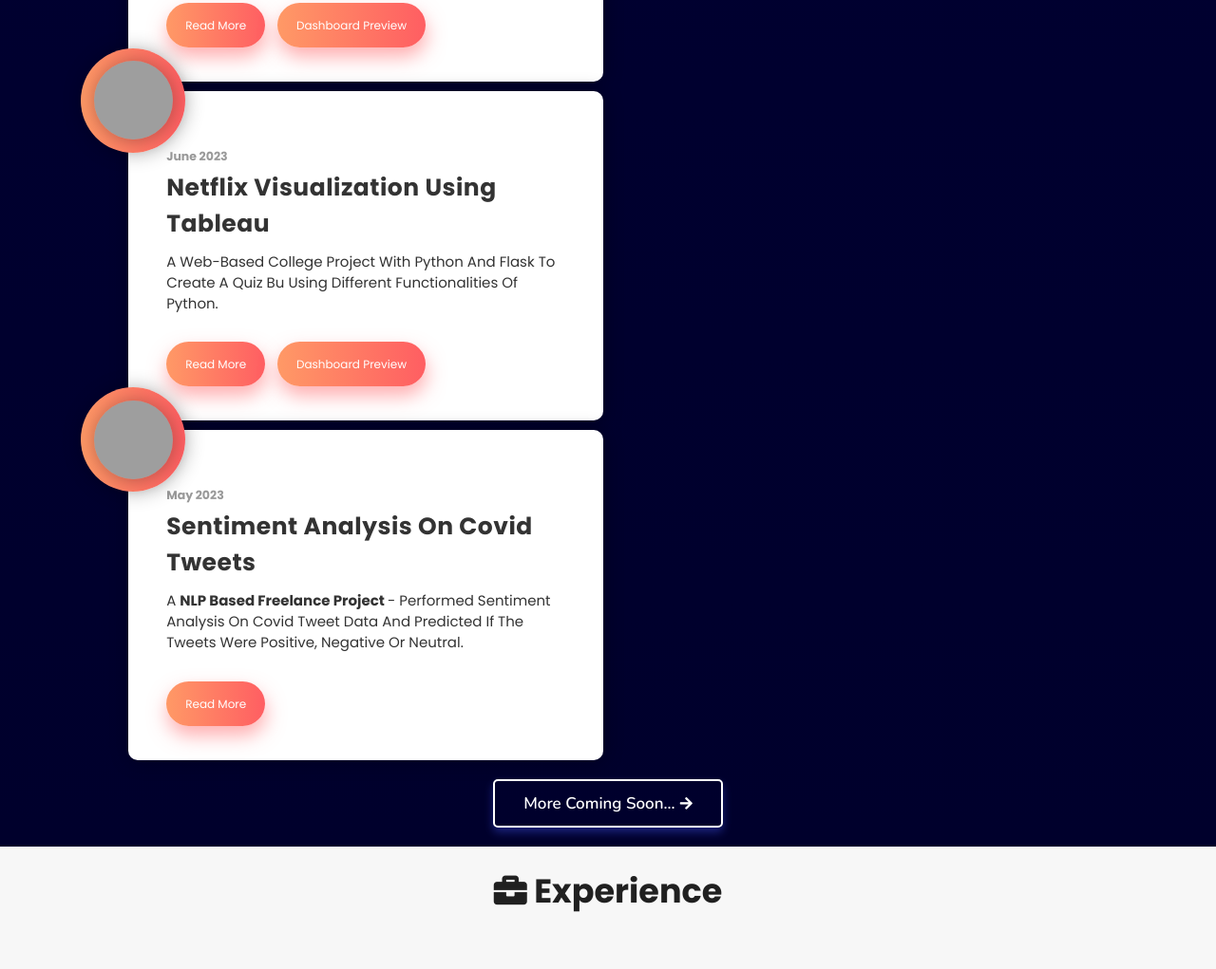
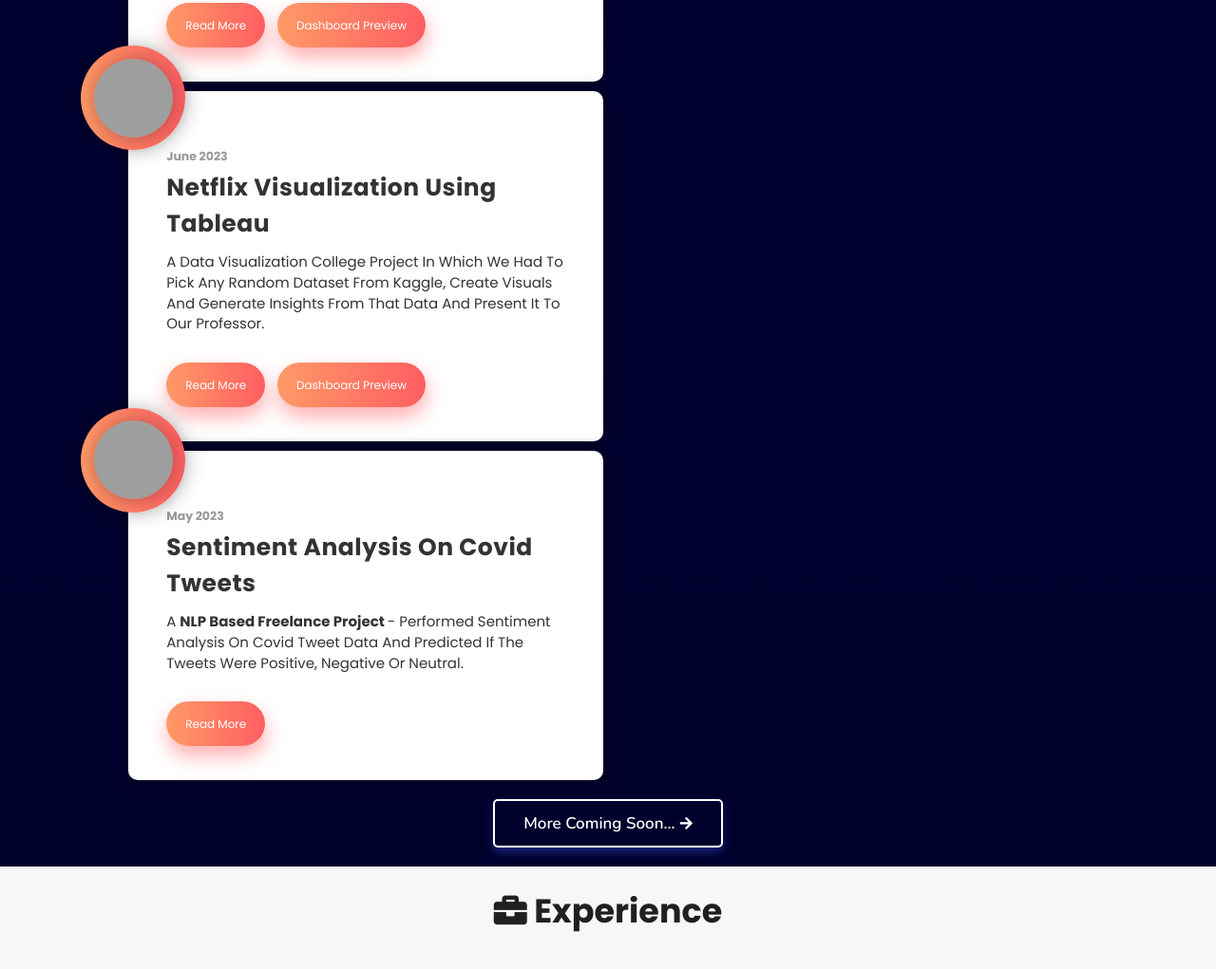
Before and after one commit to kunal1049/MyPortfolio, a plain HTML site: page index.html in a window 1280 px wide. Shown: the part 4421-5442 px from the top of the page at 95% size. Drawn offline with nearby package versions, Linux system fonts and the light colour scheme; no server answers; grey boxes are pictures that could not be loaded; animation ran at ten frames a second.

Commit message:
Update index.html

```diff
--- a/index.html
+++ b/index.html
@@ -235,7 +235,7 @@
             <div class="container_copy">
                 <h3>June 2023</h3>
                 <h1>Netflix Visualization using Tableau</h1>
-                <p>A Web-based College project with Python and Flask to create a quiz bu using different functionalities of Python.</p>
+                <p>A data visualization college project in which we had to pick any random dataset from kaggle, create visuals and generate insights from that data and present it to our professor.</p>
                 <a class="btn_primary" href='https://github.com/kunal1049/Projects/tree/4ca3d37343449b656fe367f5f3c2eab7f4e63206/Netflix%20Visualization%20using%20Tableau' target="_blank">Read More</a>
                 <a class="btn_primary" href='https://github.com/kunal1049/Projects/blob/main/Netflix%20Visualization%20using%20Tableau/Netflix%20Dashboard.png?raw=true' target="_blank">Dashboard Preview</a>
             </div>
```
